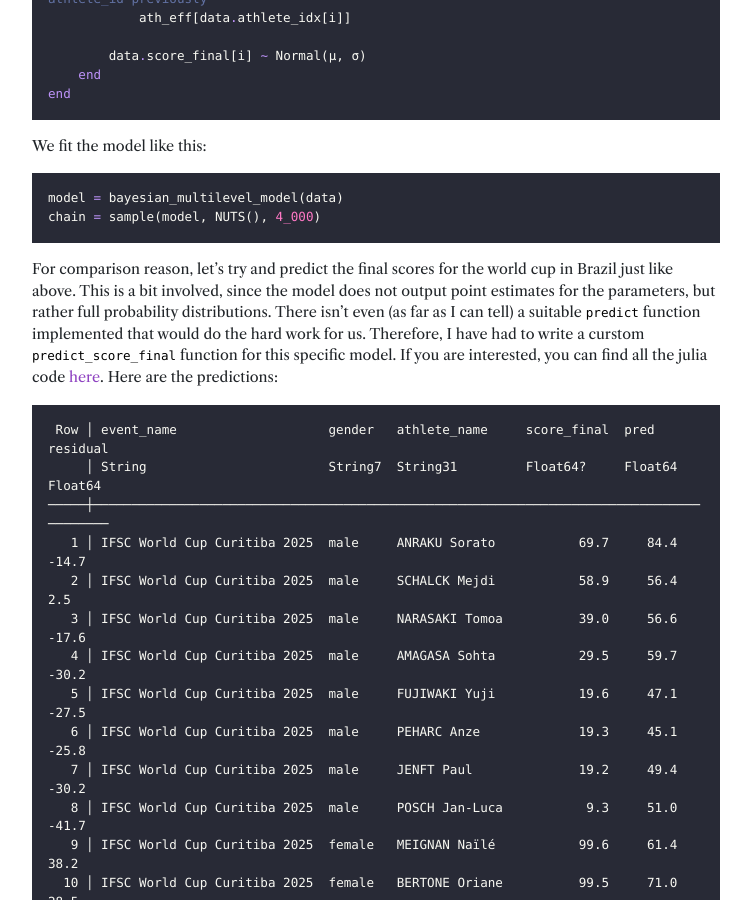
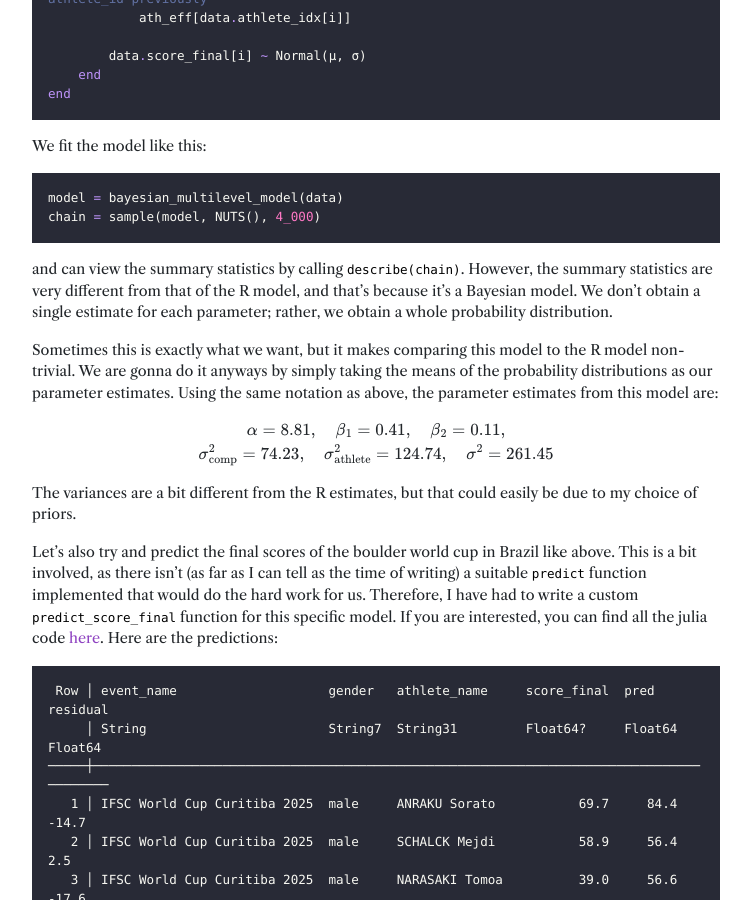
Before and after one commit to maja-burrack/maja-burrack.github.io, a Jekyll site: the page built from _posts/2025-07-24-multilevel-modelling.md, in a window 1280 px wide and 900 px high, scrolled down 6974 px. Shown: the whole window, without its empty margins (264-1015 px from the left). Built offline with Jekyll 4.4.1, drawn with Linux system fonts in a browser that asks for light colours.

Commit message:
more stuff

````diff
--- a/_posts/2025-07-24-multilevel-modelling.md
+++ b/_posts/2025-07-24-multilevel-modelling.md
@@ -333,8 +333,20 @@ model = bayesian_multilevel_model(data)
 chain = sample(model, NUTS(), 4_000)
 ```
 
+and can view the summary statistics by calling `describe(chain)`. However, the summary statistics are very different from that of the R model, and that's because it's a Bayesian model. We don't obtain a single estimate for each parameter; rather, we obtain a whole probability distribution.
 
-For comparison reason, let's try and predict the final scores for the world cup in Brazil just like above. This is a bit involved, since the model does not output point estimates for the parameters, but rather full probability distributions. There isn't even (as far as I can tell) a suitable `predict` function implemented that would do the hard work for us. Therefore, I have had to write a curstom `predict_score_final` function for this specific model. If you are interested, you can find all the julia code [here](INSERT LINK). Here are the predictions:
+Sometimes this is exactly what we want, but it makes comparing this model to the R model non-trivial. We are gonna do it anyways by simply taking the means of the probability distributions as our parameter estimates. Using the same notation as above, the parameter estimates from this model are:
+
+$$
+\begin{gathered}
+    \alpha = 8.81, \quad \beta_1 = 0.41, \quad  \beta_2 = 0.11, \\
+    \sigma^2_{\mathrm{comp}} = 74.23, \quad \sigma^2_{\mathrm{athlete}} = 124.74, \quad \sigma^2 = 261.45
+\end{gathered}
+$$
+
+The variances are a bit different from the R estimates, but that could easily be due to my choice of priors.
+
+Let's also try and predict the final scores of the boulder world cup in Brazil like above. This is a bit involved, as there isn't (as far as I can tell as the time of writing) a suitable `predict` function implemented that would do the hard work for us. Therefore, I have had to write a custom `predict_score_final` function for this specific model. If you are interested, you can find all the julia code [here](INSERT LINK). Here are the predictions:
 
 ```
  Row │ event_name                    gender   athlete_name     score_final  pred     residual
````
Also changed, not shown: 1 other file.
